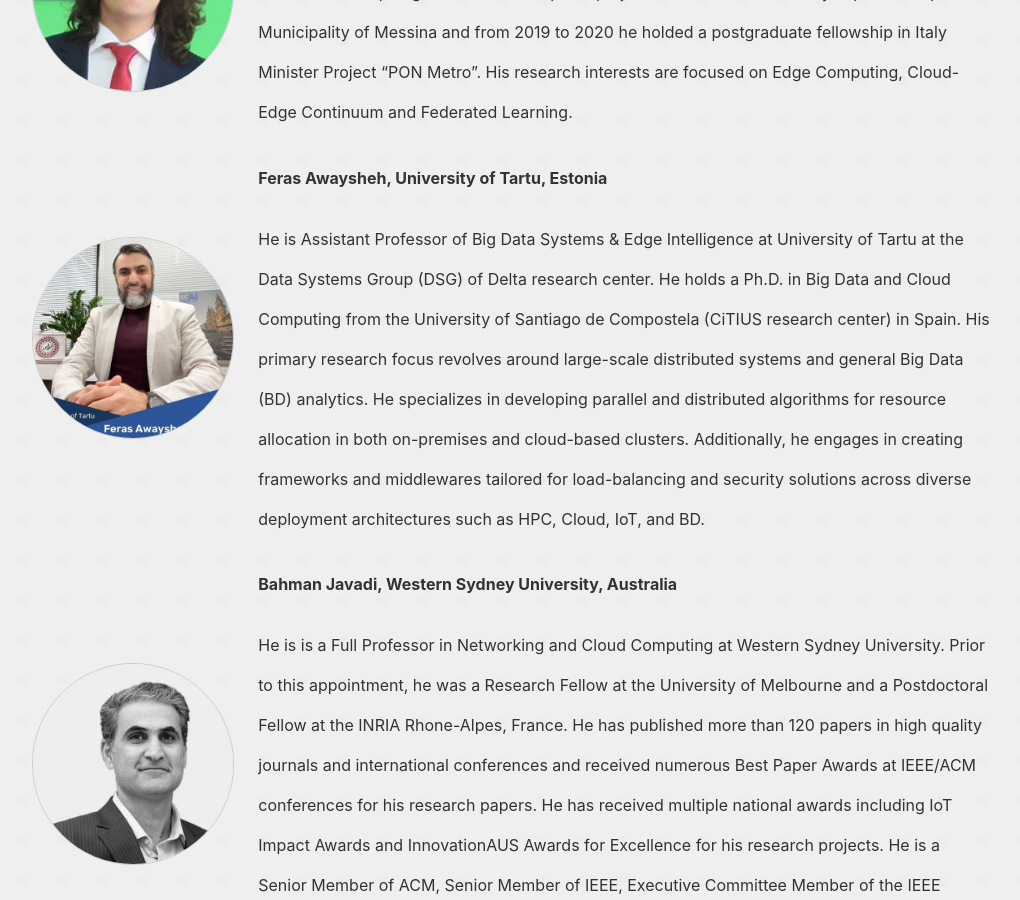
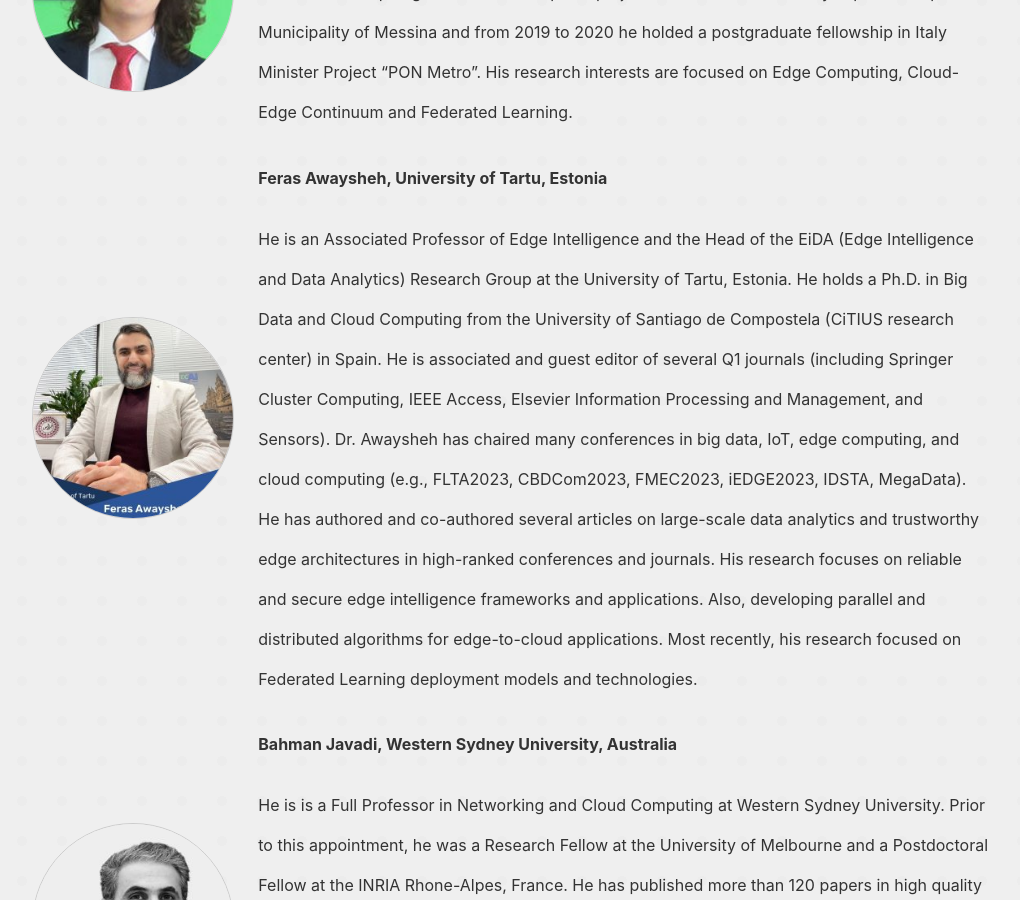
Before and after one commit to flec-workshop/2024, a React (Create React App) app: page /organizing-committee in a window 1280 px wide. Shown: the part 480-1380 px from the top of the page, without its empty margins (139-1159 px from the left). Built offline with nearby package versions, Linux system fonts and the light colour scheme.

Commit message:
update bio feras

```diff
--- a/src/pages/OrganizingCommittee.js
+++ b/src/pages/OrganizingCommittee.js
@@ -30,8 +30,7 @@ const OrganizingCommittees = () => {
                         <tr>
                             <td className="tdCommittee"><img className="imgCommittee" src={feras} alt="Feras M. Awaysheh" /></td>
                             <td><h4>Feras Awaysheh, University of Tartu, Estonia</h4>
-                            He is Assistant Professor of Big Data Systems & Edge Intelligence at University of Tartu at the Data Systems Group (DSG) of Delta research center.
-                            He holds a Ph.D. in Big Data and Cloud Computing from the University of Santiago de Compostela (CiTIUS research center) in Spain. His primary research focus revolves around large-scale distributed systems and general Big Data (BD) analytics. He specializes in developing parallel and distributed algorithms for resource allocation in both on-premises and cloud-based clusters. Additionally, he engages in creating frameworks and middlewares tailored for load-balancing and security solutions across diverse deployment architectures such as HPC, Cloud, IoT, and BD.
+                            He is an Associated Professor of Edge Intelligence and the Head of the EiDA (Edge Intelligence and Data Analytics) Research Group at the University of Tartu, Estonia. He holds a Ph.D. in Big Data and Cloud Computing from the University of Santiago de Compostela (CiTIUS research center) in Spain. He is associated and guest editor of several Q1 journals (including Springer Cluster Computing, IEEE Access, Elsevier Information Processing and Management, and Sensors). Dr. Awaysheh has chaired many conferences in big data, IoT, edge computing, and cloud computing (e.g., FLTA2023, CBDCom2023, FMEC2023, iEDGE2023, IDSTA, MegaData). He has authored and co-authored several articles on large-scale data analytics and trustworthy edge architectures in high-ranked conferences and journals. His research focuses on reliable and secure edge intelligence frameworks and applications. Also, developing parallel and distributed algorithms for edge-to-cloud applications. Most recently, his research focused on Federated Learning deployment models and technologies.
                             </td>
                         </tr>
                         <tr>
```
